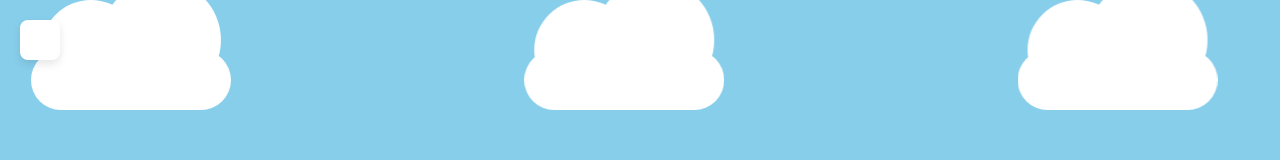
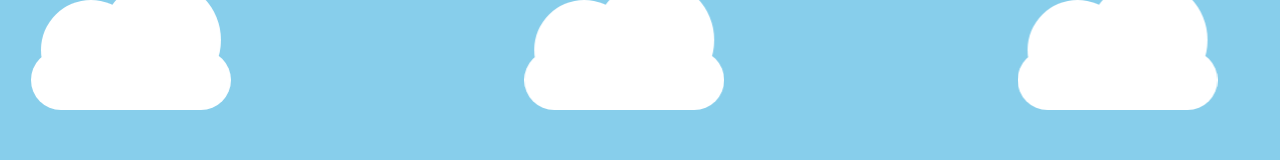
Before and after one commit to denniwang/IssueExpress, a Next.js app: page /protected/tickets in a window 1280 px wide. Shown: the top 160 px of the page. Built offline with nearby package versions, Linux system fonts and the light colour scheme.

Commit message:
tweal ticket form

```diff
--- a/app/protected/tickets/components/DesertDrive.tsx
+++ b/app/protected/tickets/components/DesertDrive.tsx
@@ -80,8 +80,8 @@ const DesertDrive: React.FC = () => {
       </div>
 
       {/* TODO move this to right of screen in empty space*/}
-      <div className={styles.ticketApprovalContainer}>
-        {currentTicket && (
+      {currentTicket && (
+        <div className={styles.ticketApprovalContainer}>
           <div className={styles.ticketInfo}>
             <h2>
               <input
@@ -116,6 +116,8 @@ const DesertDrive: React.FC = () => {
                 name="description"
                 value={currentTicket.description}
                 onChange={handleTicketChange}
+                className="w-full"
+                rows={4}
               />
             </div>
             <div>
@@ -169,8 +171,8 @@ const DesertDrive: React.FC = () => {
               </button>
             </div>
           </div>
-        )}
-      </div>
+        </div>
+      )}
     </div>
   );
 };
```
